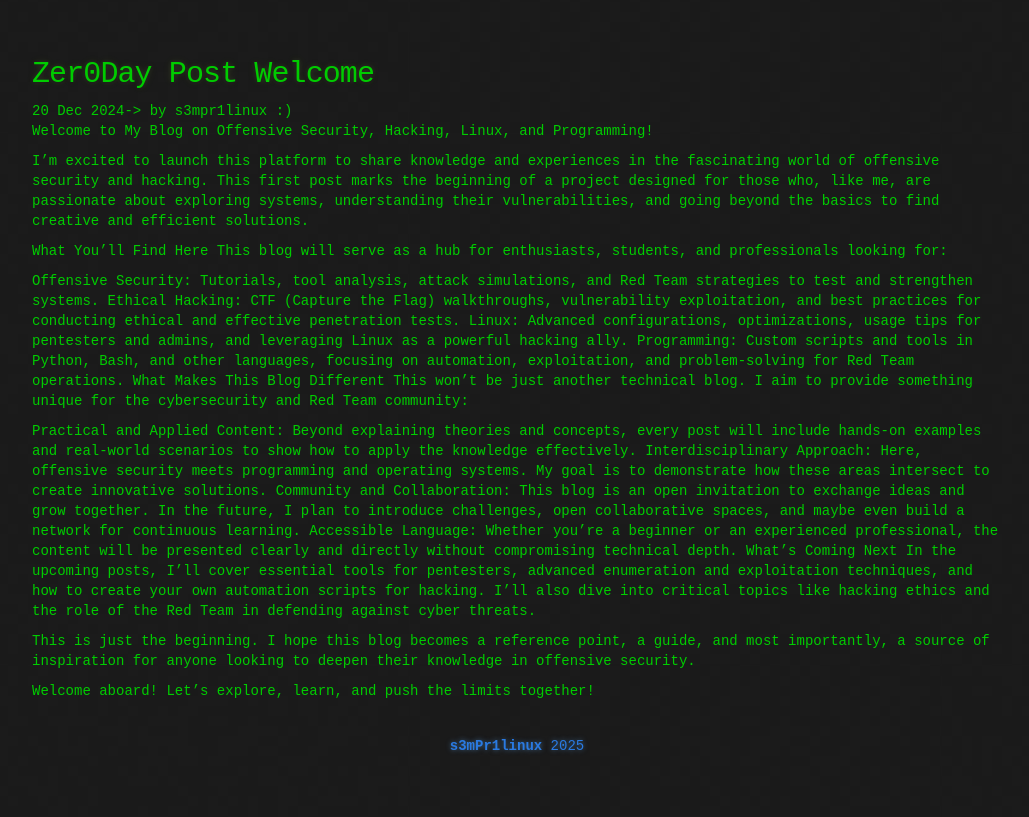
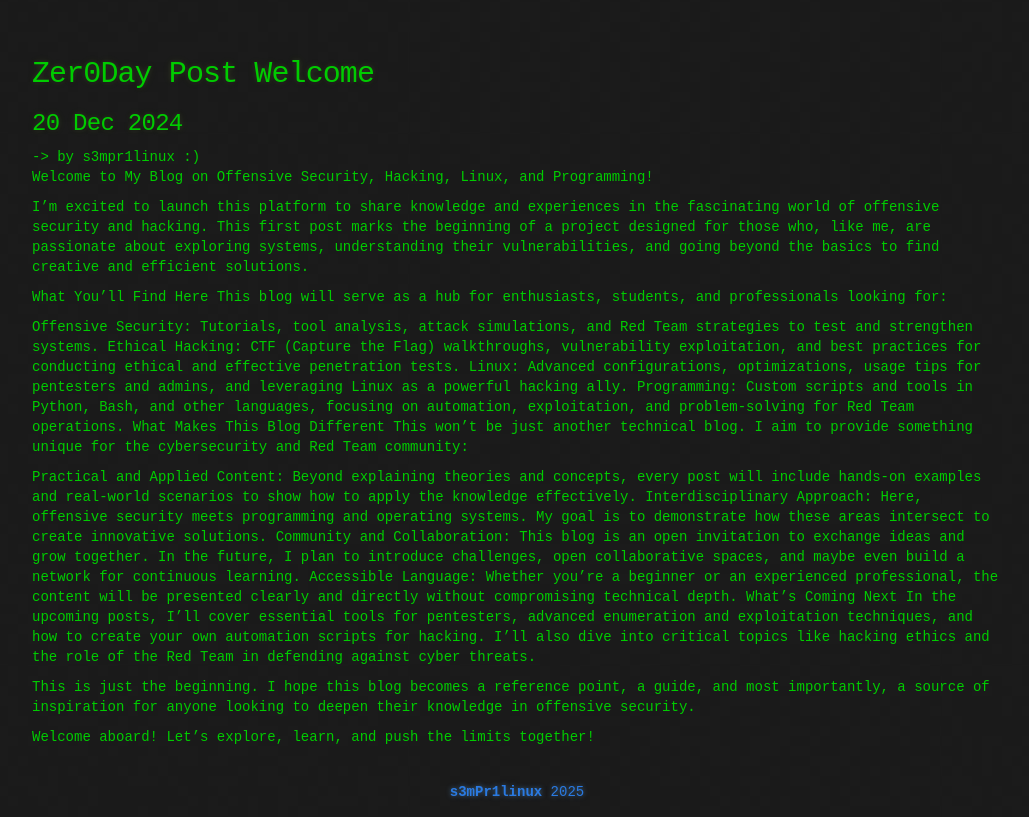
Before and after one commit to s3mPr1linux/s3mPr1linux.github.io, a Jekyll site: the page built from _posts/2024-12-20-zeroday post.md, in a window 1280 px wide. Shown: the part 399-1216 px from the top of the page, without its empty margins (123-1152 px from the left). Built offline with Jekyll 4.4.1, drawn with Linux system fonts in a browser that asks for light colours; before the commit the page ends 1170 px from its top, so only the background shows below that.

Commit message:
Update post.html

```diff
--- a/_layouts/post.html
+++ b/_layouts/post.html
@@ -5,6 +5,6 @@ published: true
 
 <article>
   <h1>{{ page.title }}</h1>
-  <time datetime="{{ page.date | date_to_xmlschema }}" class="by-line">{{ page.date | date_to_string }}</time><span class="view">-> by s3mpr1linux :)</span>
+  <h2><time datetime="{{ page.date | date_to_xmlschema }}" class="by-line">{{ page.date | date_to_string }}</time></h2><span class="view">-> by s3mpr1linux :)</span>
   {{ content }}
 </article>
```
